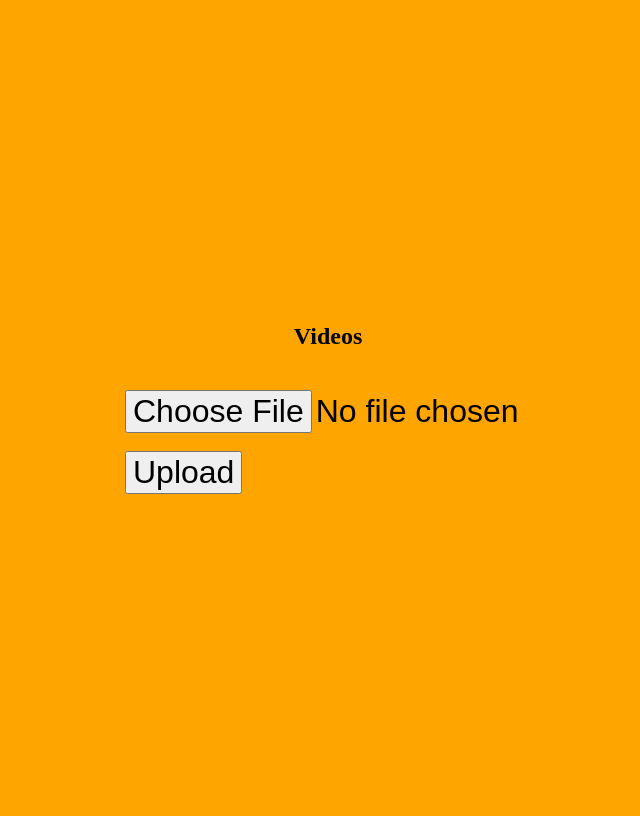
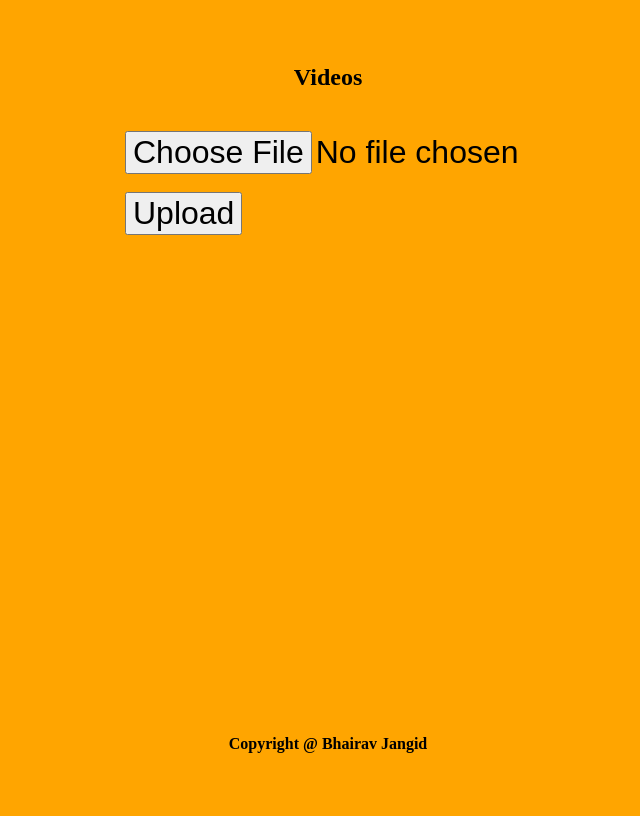
Before and after one commit to Fitbhairav/Video-Uploading-PHP-MySQL, a PHP site: page / in a window 1280 px wide. Shown: the whole page, without its empty margins (312-952 px from the left). Run offline with PHP 8.4, Linux system fonts and the light colour scheme.

Commit message:
bhairav's commit

```diff
--- a/index.php
+++ b/index.php
@@ -23,6 +23,9 @@
 			margin-bottom: 40px;
 			font-size: 1.5rem;
 		}
+		footer{
+			margin-top: 500px;
+		}
 	</style>
 </head>
 <body>
@@ -41,5 +44,8 @@
 	 	       name="submit"
 	 	       value="Upload">
 	 </form>
+	 <footer>
+		<b>Copyright @ Bhairav Jangid</b>
+	 </footer>
 </body>
 </html>
```
